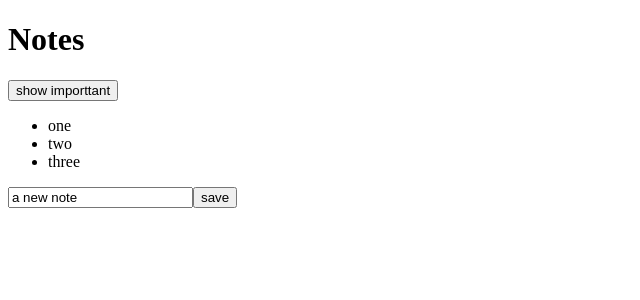
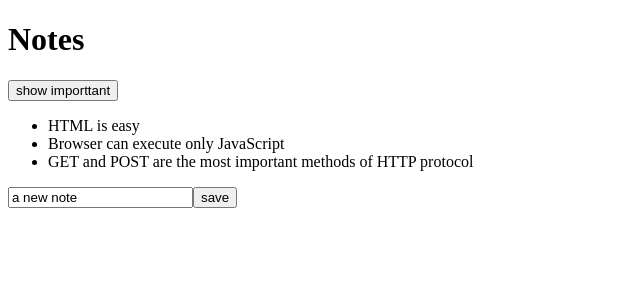
Before and after one commit to futugyou/react-app, a React (Create React App) app: page / in a window 1280 px wide. Shown: the top 300 px of the page, without its empty margins (0-640 px from the left). Built offline with nearby package versions, Linux system fonts and the light colour scheme; data requests are answered from the project's data file.

Commit message:
add json server
add json server

```diff
--- /dev/null
+++ b/db.json
@@ -0,0 +1,22 @@
+{
+    "notes": [
+        {
+            "id": 1,
+            "content": "HTML is easy",
+            "date": "2019-05-30T17:30:31.098Z",
+            "important": true
+        },
+        {
+            "id": 2,
+            "content": "Browser can execute only JavaScript",
+            "date": "2019-05-30T18:39:34.091Z",
+            "important": false
+        },
+        {
+            "id": 3,
+            "content": "GET and POST are the most important methods of HTTP protocol",
+            "date": "2019-05-30T19:20:14.298Z",
+            "important": true
+        }
+    ]
+}
--- a/package.json
+++ b/package.json
@@ -6,6 +6,7 @@
     "@testing-library/jest-dom": "^5.11.4",
     "@testing-library/react": "^11.1.0",
     "@testing-library/user-event": "^12.1.10",
+    "axios": "^0.21.0",
     "react": "^17.0.1",
     "react-dom": "^17.0.1",
     "react-scripts": "4.0.1",
@@ -15,7 +16,8 @@
     "start": "react-scripts start",
     "build": "react-scripts build",
     "test": "react-scripts test",
-    "eject": "react-scripts eject"
+    "eject": "react-scripts eject",
+    "server": "json-server -p3001 --watch db.json"
   },
   "eslintConfig": {
     "extends": [
--- a/src/components/form_com.js
+++ b/src/components/form_com.js
@@ -1,10 +1,29 @@
-import React, { useState } from 'react'
+import React, { useEffect, useState } from 'react'
 import Note from './note'
+import axios from "axios";
 
-const FormComp = (props) => {
-    const [notes, setNotes] = useState(props.notes)
+const FormComp = () => {
+    const [notes, setNotes] = useState([])
     const [newNote, setNote] = useState('a new note')
     const [showAll, setShowAll] = useState(true)
+
+    const hook = () => {
+        console.log('effect')
+        axios
+            .get('http://localhost:3001/notes')
+            .then(response => {
+                const notes = response.data
+                console.log('promise fulfilled')
+                //通常，对状态更新函数的调用会触发组件的重新渲染。
+                setNotes(notes)
+            })
+    }
+    //默认情况下，effects 在每次渲染完成后运行，但是你可以选择只在某些值发生变化时才调用。
+    //useEffect的第二个参数用于指定effect运行的频率。
+    //如果第二个参数是一个空数组 []，那么这个effect只在组件的第一次渲染时运行。
+    useEffect(hook, [])
+    console.log('count', notes.length, 'notes')
+
     const showNotes = showAll ? notes : notes.filter(note => note.important)
     const addNote = (event) => {
         //事件处理立即调用 event.preventDefault() 方法，
@@ -12,7 +31,7 @@ const FormComp = (props) => {
         event.preventDefault()
         const newobj = {
             id: notes.length + 1,
-            context: newNote,
+            content: newNote,
             date: new Date().toDateString(),
             important: newNote.length > 5
         }
--- a/src/components/note.js
+++ b/src/components/note.js
@@ -2,7 +2,7 @@ import React from 'react'
 
 const Note = ({ note }) => {
     return (
-        <li >{note.context}</li>
+        <li >{note.content}</li>
     )
 }
 
--- a/src/index.js
+++ b/src/index.js
@@ -2,29 +2,8 @@ import React, { useState } from 'react'
 import ReactDOM from 'react-dom'
 import FormComp from './components/form_com'
 
-const Notes = [
-  {
-    id: 1,
-    context: "one",
-    date: '2020-05-01',
-    important: true
-  },
-  {
-    id: 2,
-    context: "two",
-    date: '2020-05-02',
-    important: false
-  },
-  {
-    id: 3,
-    context: "three",
-    date: '2020-05-03',
-    important: false
-  },
-]
-
 ReactDOM.render(
-  <FormComp notes={Notes} />,
+  <FormComp />,
   //React.createElement(App, null),
   document.getElementById('root')
 )
```
Also changed, not shown: 2 other files (tests, documents, lock files or other folders).
